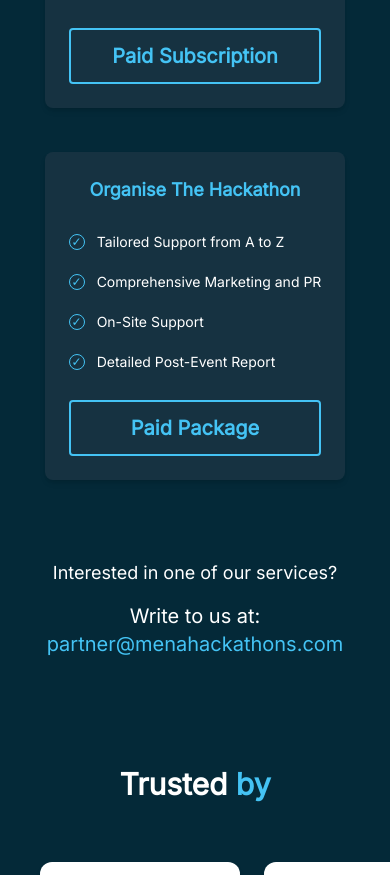
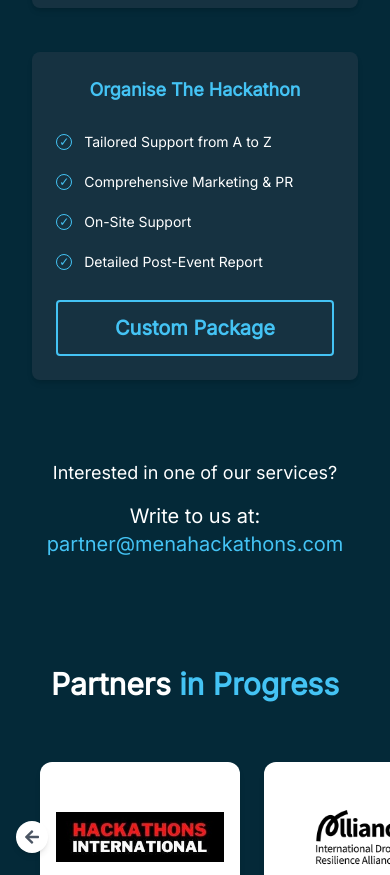
Before and after one commit to Mohamed3Okasha/mena-hackathons, a React (Vite) app: page / in a window 390 px wide. Shown: the part 2460-3335 px from the top of the page. Built offline with nearby package versions, Linux system fonts and the light colour scheme.

Commit message:
localising home page ar, en

```diff
--- a/src/components/Footer/index.tsx
+++ b/src/components/Footer/index.tsx
@@ -4,8 +4,10 @@
 import instagramIcon from "../../assets/instagram-icon.svg";
 import twitterIcon from "../../assets/twitter-icon.svg";
 import emailIcon from "../../assets/email-icon.svg";
+import { useTranslation } from "react-i18next";
 
 export function Footer() {
+  const [t, i18n] = useTranslation("global");
   const currentYear = new Date().getFullYear();
 
   const handleNewsletterSubmit = (data: {
@@ -20,8 +22,8 @@
     <div className="grid grid-cols-5 relative">
       <div className="col-span-5 md:col-span-3 bg-sidebar text-left p-5 sm:p-[7%] text-center sm:text-left">
         {/* Header */}
-        <h2 className="text-2xl font-bold mb-2">Join Our Newsletter</h2>
-        <p className="text-lg text-gray-400 mb-6">Connect, compete, and create!</p>
+        <h2 className="text-2xl font-bold mb-2">{t("footerSection.newsletterTitle")}</h2>
+        <p className="text-lg text-gray-400 mb-6">{t("footerSection.newsletterSubTitle")}</p>
 
         {/* Newsletter Form */}
         <NewsletterForm onSubmit={handleNewsletterSubmit} />
@@ -29,9 +31,9 @@
       <div className="col-span-5 md:col-span-2 p-5 sm:p-[7%]" id="contact">
         <div className="mb-3 sm:mb-9">
           <h1 className="text-2xl lg:text-3xl font-semibold leading-none mb-3">
-            <span className="mr-3">Contact Us</span>
+            <span className="mr-3">{t("footerSection.contactTitle")}</span>
           </h1>
-          <p className="font-light text-1xl text-[#CECED0]">We're friendly</p>
+          <p className="font-light text-1xl text-[#CECED0]">{t("footerSection.contactSubTitle")}</p>
         </div>
         <div>
           <a
--- a/src/components/HeroSection/index.tsx
+++ b/src/components/HeroSection/index.tsx
@@ -1,7 +1,10 @@
+import { useTranslation } from "react-i18next";
 import { retrieveUserData } from "../../utils/auth";
 
 export function HeroSection() {
     const { language, token, user } = retrieveUserData();
+    const [t, i18n] = useTranslation("global");
+
 
     return (
         <div
@@ -12,23 +15,14 @@
                 backgroundSize: `cover`,
             }}>
             <div className={`py-4 sm:py-40 px-[5%] sm:px-[20%] my-auto flex flex-col gap-11 items-center`}>
-                <div></div>
-                <h1 className="text-primary text-4xl sm:text-6xl lg:text-8xl font-semibold leading-none mb-3 flex flex-col">
-                    {/* <span className={``} >
-                        MENA
-                    </span>
-                    <span>
-                        Hackathons
-                    </span> */}
-                </h1>
                 <p className={`font-medium text-2xl	sm:text-4xl`}>
-                    The 1st Bilingual Hackathon Platform in the Middle East and North Africa
+                    {t("heroSection.title")}
                 </p>
                 <p className={`font-medium text-xl sm:text-2xl`}>
-                    Be part of the Region's Innovation Ecosystem
+                    {t("heroSection.subTitle")}
                 </p>
                 <a href={`${(token && user && user.firstName) ? `/app/events` : `/sign`}`} target={`_self`} className={`py-2 pl-3 pr-4 hover:bg-transparent md:hover:text-primary md:px-7 dark:text-white font-semibold text-white  border-2 border-primary bg-primary p-3 rounded-lg shadow-md shadow-black`}>
-                    {(token && user && user.firstName) ? `Go to Platform` : `Sign now`}
+                    {(token && user && user.firstName) ? t("heroSection.actionButtonVisit") : t("heroSection.actionButtonSign")}
                 </a>
             </div>
         </div>
--- a/src/components/Navbar/index.tsx
+++ b/src/components/Navbar/index.tsx
@@ -23,9 +23,9 @@
             <div className="w-screen absolute flex items-center justify-between px-3 sm:px-[10%]  lg:mx-auto py-3">
                 <a href="#" className="w-fit flex items-center">
                     <img src={mhLogo} className="h-16 mr-3" alt="MENA Hackathons Logo" />
-                    <div className={`flex flex-col`}>
+                    {/* <div className={`flex flex-col`}>
                         <span className="hidden lg:inline self-center text-xl font-semibold whitespace-nowrap dark:text-white">{t("navbar.brandName")}</span>
-                    </div>
+                    </div> */}
                 </a>
                 <div>
                     {/* <span>{t("navbar.selectedLanguage")} : </span> */}
--- a/src/components/NewsLetterForm/index.tsx
+++ b/src/components/NewsLetterForm/index.tsx
@@ -1,4 +1,5 @@
 import { Formik, Form, Field, ErrorMessage } from "formik";
+import { useTranslation } from "react-i18next";
 import * as Yup from "yup";
 
 interface NewsletterFormProps {
@@ -6,6 +7,7 @@
 }
 
 export function NewsletterForm({ onSubmit }: NewsletterFormProps) {
+  const [t, i18n] = useTranslation("global");
   const initialValues = { firstName: "", lastName: "", email: "" };
 
   const validationSchema = Yup.object({
@@ -36,7 +38,7 @@
               <Field
                 type="text"
                 name="firstName"
-                placeholder="First Name"
+                placeholder={t("footerSection.newsletterFirstName")}
                 className={`w-full px-4 py-3 text-black border-2 ${errors.firstName && touched.firstName
                     ? "border-red-500"
                     : "border-gray-700"
@@ -52,7 +54,7 @@
               <Field
                 type="text"
                 name="lastName"
-                placeholder="Last Name"
+                placeholder={t("footerSection.newsletterLastName")}
                 className={`w-full px-4 py-3 text-black border-2 ${errors.lastName && touched.lastName
                     ? "border-red-500"
                     : "border-gray-700"
@@ -71,7 +73,7 @@
             <Field
               type="email"
               name="email"
-              placeholder="Email Address"
+              placeholder={t("footerSection.newsletterEmail")}
               className={`w-full px-4 py-3 text-black border-2 ${errors.email && touched.email
                   ? "border-red-500"
                   : "border-white"
@@ -81,7 +83,7 @@
               type="submit"
               className="px-6 py-3 bg-primary text-card font-bold transition-colors"
             >
-              Subscribe
+              {t("footerSection.newsletterSubscribe")}
             </button>
           </div>
         </Form>
--- a/src/components/PartnersSection/index.tsx
+++ b/src/components/PartnersSection/index.tsx
@@ -7,6 +7,7 @@
 import hackIntlLogo from "../../assets/hackIntl-logo.jpg";
 import clitchyLogo from "../../assets/glitchy-logo.png";
 import gscDubaiLogo from "../../assets/gsc-dubai.jpg";
+import { useTranslation } from "react-i18next";
 
 interface PartnerLogo {
   id: number;
@@ -26,6 +27,7 @@
 
 export function PartnersSection() {
   const containerRef = useRef<HTMLDivElement>(null);
+  const [t, i18n] = useTranslation("global");
 
   const scrollLeft = () => {
     const container = containerRef.current;
@@ -52,7 +54,15 @@
 
   return (
     <section className="flex flex-col gap-11 py-12">
-        <h1 className={`text-3xl font-semibold`}>Trusted <span className={`text-primary`}>by</span> </h1>
+      {i18n.language === "ar" ? (
+        <h1 className={`text-3xl font-semibold`}>
+          <span>شركاء</span>
+          <span className={`text-primary`}> النجاح </span>
+        </h1>
+      ) : (
+        <h1 className={`text-3xl font-semibold`}>Partners <span className={`text-primary`}>in Progress</span> </h1>
+
+      )}
       <div className="max-w-7xl mx-auto px-4">
         <div className="relative">
           {/* Arrows */}
--- a/src/components/ServicesSection/ServiceCard.tsx
+++ b/src/components/ServicesSection/ServiceCard.tsx
@@ -1,3 +1,5 @@
+import { useTranslation } from "react-i18next";
+
 interface Option {
   id: number;
   text: string;
@@ -10,20 +12,22 @@
 }
 
 export  function ServiceCard({ headline, options, cost }: ServiceCardProps){
+    const [t, i18n] = useTranslation("global");
+
   return (
     <div className="bg-card p-6 rounded-lg shadow-md flex flex-col gap-7 justify-between max-w-sm">
-      <p className="text-primary text-lg font-semibold">{headline}</p>
+      <p className="text-primary text-lg font-semibold">{t(`serviceSection.${headline}`)}</p>
       <ul className="space-y-5 h-full">
         {options.map((option) => (
-          <li key={option.id} className="flex items-center space-x-3">
+          <li key={option.id} className="flex gap-3 items-center">
             <div className="w-4 h-4 flex justify-center items-center rounded-full border-[1px] border-primary">
               <span className="text-primary text-xs">✓</span>
             </div>
-            <p className="text-white text-sm">{option.text}</p>
+            <p className="text-white text-sm p-0 m-0">{t(`serviceSection.${option.text}`)}</p>
           </li>
         ))}
       </ul>
-      <p className={`border-2 border-primary rounded p-3 text-primary font-bold	text-xl`}>{cost}</p>
+      <p className={`border-2 border-primary rounded p-3 text-primary font-bold	text-xl`}>{t(`serviceSection.${cost}`)}</p>
     </div>
   );
 };
--- a/src/components/ServicesSection/index.tsx
+++ b/src/components/ServicesSection/index.tsx
@@ -1,37 +1,40 @@
+import { useTranslation } from "react-i18next";
 import { ServiceCard } from "./ServiceCard";
 
 export function ServicesSection() {
+  const [t, i18n] = useTranslation("global");
+
   const services = [
     {
       id: 1,
-      headline: "List The Hackathon",
-      cost: "Free Listing",
+      headline: "listCardTitle",
+      cost: "listCardBtn",
       options: [
-        { id: 1, text: "Access to our Community" },
-        { id: 2, text: "Wider reach with Ecosystem" },
-        { id: 3, text: "Newsletter Feature" },
+        { id: 1, text: "listCardFeature1" },
+        { id: 2, text: "listCardFeature2" },
+        { id: 3, text: "listCardFeature3" },
       ],
     },
     {
       id: 2,
-      headline: "Manage The Hackathon",
-      cost: "Paid Subscription",
+      headline: "manageCardTitle",
+      cost: "manageCardBtn",
       options: [
-        { id: 1, text: "Full Digital Solution" },
-        { id: 2, text: "End-to-End Management" },
-        { id: 3, text: "Real-Time Analytics" },
-        { id: 4, text: "Customizable Platform" },
+        { id: 1, text: "manageCardFeature1" },
+        { id: 2, text: "manageCardFeature2" },
+        { id: 3, text: "manageCardFeature3" },
+        { id: 4, text: "manageCardFeature4" },
       ],
     },
     {
       id: 3,
-      headline: "Organise The Hackathon",
-      cost: "Paid Package",
+      headline: "organiseCardTitle",
+      cost: "organiseCardBtn",
       options: [
-        { id: 1, text: "Tailored Support from A to Z" },
-        { id: 2, text: "Comprehensive Marketing and PR" },
-        { id: 3, text: "On-Site Support" },
-        { id: 4, text: "Detailed Post-Event Report" },
+        { id: 1, text: "organiseCardFeature1" },
+        { id: 2, text: "organiseCardFeature2" },
+        { id: 3, text: "organiseCardFeature3" },
+        { id: 4, text: "organiseCardFeature4" },
       ],
     },
   ];
@@ -39,7 +42,14 @@
   return (
     <section className="sm:px-[15%] py-12 px-auto flex flex-col gap-11">
       {/* <h2 className="text-center text-3xl text-white font-bold mb-8">Our Services</h2> */}
-      <h1 className={`text-3xl font-semibold`}><span className={`text-primary`}>Our </span>Services </h1>
+      {i18n.language === "ar" ? (
+        <h1 className={`text-3xl font-semibold`}>
+          <span className={`text-primary`}>الخدمات </span>
+          المتاحة
+        </h1>
+      ) : (
+        <h1 className={`text-3xl font-semibold`}><span className={`text-primary`}>Our </span>Services </h1>
+      )}
 
       <div className="grid sm:grid-cols-3 gap-11 justify-center">
         {services.map((service) => (
@@ -53,9 +63,10 @@
       </div>
       <div className={`mt-10 flex flex-col items-center`}>
         <h1 className="text- text-lg lg:text-2xl sm:font-semibold leading-none mb-3">
-          Interested in one of our services?
+          {t("serviceSection.actionText")}
           <span className={`block mt-5 text-xl font-extralight sm:font-normal`}>
-            Write to us at: <a href={`mailto:partner@menahackathons.com`} target={`blank`} className={`text-primary`}>
+          {t("serviceSection.emailText")}
+          : <a href={`mailto:partner@menahackathons.com`} target={`blank`} className={`text-primary`}>
               partner@menahackathons.com
             </a>
           </span>
--- a/src/translations/ar/global.json
+++ b/src/translations/ar/global.json
@@ -7,5 +7,46 @@
         "services": "الخدمات",
         "partners": "الشركاء",
         "contact": "التواصل"
+    },
+    "heroSection": {
+        "title": "أول منصة ثنائية اللغة مخصصة للهاكاثون في الشرق الأوسط",
+        "subTitle": "كن جزءا من المجتمع الإبداعي في المنطقة",
+        "actionButtonSign": "سجل الأن",
+        "actionButtonVisit": "الدخول إلي المنصحة"
+    },
+    "homePageEvents": {
+        "titleUpcoming": "القادمة",
+        "titleEvents": "الفعاليات"
+    },
+    "serviceSection": {
+        "listCardTitle": "أدرج الهاكاثون",
+        "listCardFeature1": "الوصول إلى مجتمعنا",
+        "listCardFeature2": "انتشار أوسع ضمن المنظومة",
+        "listCardFeature3": "ميزة في النشرة الإخبارية",
+        "listCardBtn": "إدراج مجاني",
+        "manageCardTitle": "إدارة الهاكاثون",
+        "manageCardFeature1": "حل رقمي متكامل",
+        "manageCardFeature2": "إدارة شاملة من البداية إلى النهاية",
+        "manageCardFeature3": "تحليلات فورية للبيانات",
+        "manageCardFeature4": "منصة قابلة للتخصيص",
+        "manageCardBtn": "اشتراك مدفوع",
+        "organiseCardTitle": "تنظيم الهاكاثون",
+        "organiseCardFeature1": "دعم مخصص من الألف إلى الياء",
+        "organiseCardFeature2": "تسويق وعلاقات عامة شاملة",
+        "organiseCardFeature3": "دعم ميداني خلال الحدث",
+        "organiseCardFeature4": "تقرير تفصيلي بعد الفعالية",
+        "organiseCardBtn": "باقة مخصصة",
+        "actionText": "مهتم بإحدي خدماتنا؟",
+        "emailText": "أرسل لنا علي"
+    },
+    "footerSection":{
+        "contactTitle": "تواصل معنا",
+        "contactSubTitle": "نود أن نسمع منك",
+        "newsletterTitle": " أشترك في نشرتنا الإخبارية",
+        "newsletterSubTitle": "أتصل, شارك, أنتج!",
+        "newsletterFirstName": "الاسم الأول",
+        "newsletterLastName": "الاسم الأخير",
+        "newsletterEmail": "البريد الإلكتروني",
+        "newsletterSubscribe": "اشترك"
     }
 }
--- a/src/translations/en/global.json
+++ b/src/translations/en/global.json
@@ -7,5 +7,51 @@
         "services": "Services",
         "partners": "Partners",
         "contact": "Contact"
+    },
+    "heroSection": {
+        "title": "The 1st Bilingual Hackathon Platform in the Middle East and North Africa",
+        "subTitle": "Be part of the Region's Innovation Ecosystem",
+        "actionButtonSign": "Sign now",
+        "actionButtonVisit": "Go to Platform"
+    },
+    "homePageEvents": {
+        "titleUpcoming": "Upcoming",
+        "titleEvents": "Events"
+    },
+    "servicesSection": {
+        "listTitle": "Upcoming",
+        "manageTitle": "Event",
+        "organiseTitle": "Event"
+    },
+    "serviceSection": {
+        "listCardTitle": "List The Hackathon",
+        "listCardFeature1": "Access to our Community",
+        "listCardFeature2": "Wider reach with Ecosystem",
+        "listCardFeature3": "Newsletter Feature",
+        "listCardTitleBtn": "Free Listing",
+        "manageCardTitle": "Manage The Hackathon",
+        "manageCardFeature1": "Full Digital Solution",
+        "manageCardFeature2": "End-to-End Management",
+        "manageCardFeature3": "Real-Time Analytics",
+        "manageCardFeature4": "Customizable Platform",
+        "manageCardBtn": "Paid Subscription",
+        "organiseCardTitle": "Organise The Hackathon",
+        "organiseCardFeature1": "Tailored Support from A to Z",
+        "organiseCardFeature2": "Comprehensive Marketing & PR",
+        "organiseCardFeature3": "On-Site Support",
+        "organiseCardFeature4": "Detailed Post-Event Report",
+        "organiseCardBtn": "Custom Package",
+        "actionText": "Interested in one of our services?",
+        "emailText": "Write to us at"
+    },
+    "footerSection":{
+        "contactTitle": "Contact Us",
+        "contactSubTitle": "We're friendly",
+        "newsletterTitle": "Join Our Newsletter",
+        "newsletterSubTitle": "Connect, compete, and create!",
+        "newsletterFirstName": "First Name",
+        "newsletterLastName": "Last Name",
+        "newsletterEmail": "Email Address",
+        "newsletterSubscribe": "Subscribe"
     }
 }
```
